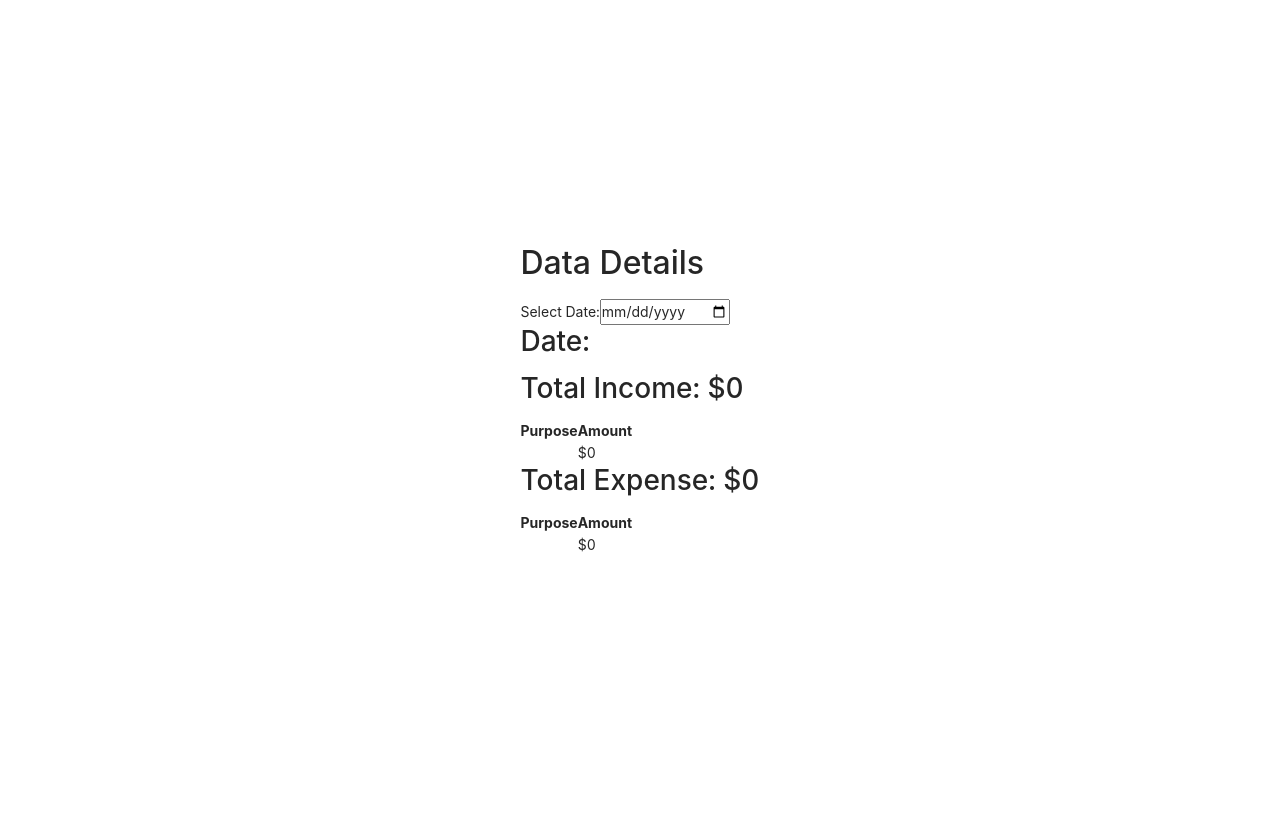
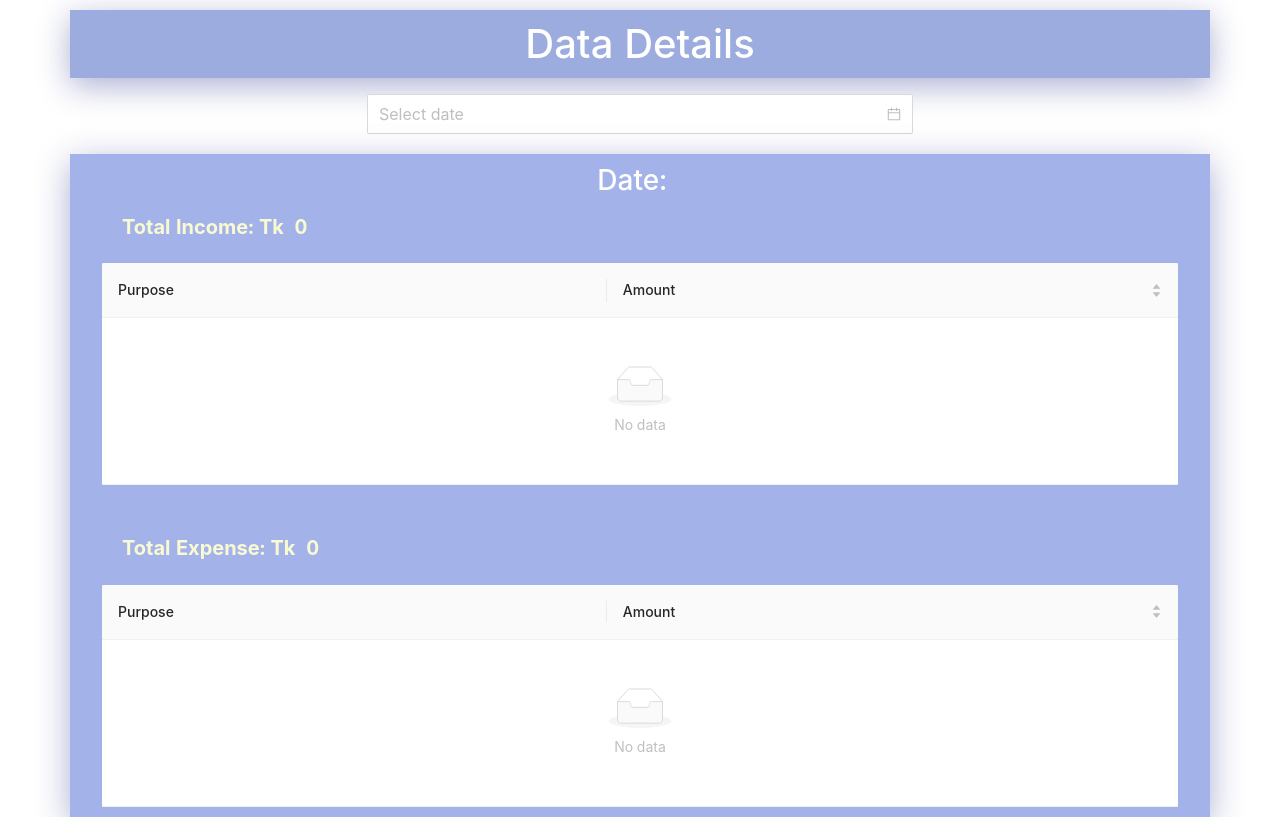
Before and after one commit to chaudhuree/expense-tracker-app, a React (Vite) app: page / in a window 1280 px wide. Built offline with nearby package versions, Linux system fonts and the light colour scheme.

Commit message:
DataDetails designing finished

```diff
--- a/src/App.css
+++ b/src/App.css
@@ -1,11 +1,48 @@
-*{
-  padding:0;
-  margin:0;
-  box-sizing:border-box;
+* {
+  padding: 0;
+  margin: 0;
+  box-sizing: border-box;
 }
-body{
+body {
   display: flex;
   justify-content: center;
-  align-items: center;
-  height: 100vh;
+  padding: 10px 15px;
+  min-height: 100vh;
+  width: 100%;
 }
+.heading {
+  /* background:#34388d91; */
+  padding: 10px 20px;
+  color: #fff;
+  background: rgba(50, 81, 185, 0.475);
+  box-shadow: 0 8px 32px 0 rgba(31, 38, 135, 0.37);
+  backdrop-filter: blur(2px);
+  -webkit-backdrop-filter: blur(2px);
+}
+
+.white-text{
+  color: #fff;
+  margin: 0 !important;
+}
+.data-showcase{
+  margin-top:20px;
+  padding: 10px 20px;
+  color: #fff;
+  background: rgba(61, 95, 209, 0.475);
+  box-shadow: 0 8px 32px 0 rgba(31, 38, 135, 0.37);
+  backdrop-filter: blur(2px);
+  -webkit-backdrop-filter: blur(2px);
+}
+.ant-picker-large{
+  width:100% !important;
+}
+
+.date-text{
+  color:#fcf6b4;
+}
+.text-total {
+  color: lightgoldenrodyellow;
+  font-weight: bold;
+  font-size: 20px;
+  padding-left: 20px;
+}
--- a/src/components/DataDetails.jsx
+++ b/src/components/DataDetails.jsx
@@ -1,12 +1,13 @@
-import React, { useState } from 'react';
-import { useContextData } from '../context/ExpenseTrackerContext';
+import { DatePicker, Table } from "antd";
+import React, { useState } from "react";
+import { useContextData } from "../context/ExpenseTrackerContext";
 
 const DataDetails = () => {
   const { data } = useContextData();
-  const [selectedDate, setSelectedDate] = useState('');
+  const [selectedDate, setSelectedDate] = useState("");
 
-  const handleDateChange = (e) => {
-    setSelectedDate(e.target.value);
+  const handleDateChange = (date, dateString) => {
+    setSelectedDate(dateString);
   };
 
   const getDataForSelectedDate = () => {
@@ -14,19 +15,69 @@ const DataDetails = () => {
   };
 
   const selectedData = getDataForSelectedDate();
+  console.log('selectedData', selectedData);
 
+
+
+  const columns = [
+    {
+      title: "Purpose",
+      dataIndex: "purpose",
+    },
+    {
+      title: "Amount",
+      dataIndex: "amount",
+      sorter: {
+        compare: (a, b) => a - b,
+        multiple: 2,
+      },
+    },
+  ];
+  const incomeData = selectedData?.income?.filter((item) => item.amount !== 0).map((incomeEntry, index) => ({
+    key: index,
+    purpose: incomeEntry.purpose,
+    amount: incomeEntry.amount,
+  }));
+  const expenseData = selectedData?.expense?.filter(item=>item.amount!==0).map((expenseEntry, index) => ({
+    key: index,
+    purpose: expenseEntry.purpose,
+    amount: expenseEntry.amount,
+  }));
+
+  const onChange = (pagination, filters, sorter, extra) => {
+    console.log("params", pagination, filters, sorter, extra);
+  };
   return (
-    <div>
-      <h2>Data Details</h2>
-      <label>
-        Select Date:
-        <input type="date" value={selectedDate} onChange={handleDateChange} />
-      </label>
+    <div className="container">
+      <div className="row text-center heading justify-content-center items-center mb-3">
+        <div className="col">
+          <h1 className="white-text"> Data Details</h1>
+        </div>
+      </div>
+      <div className="row">
+        <div className="col-6 offset-3 flex justify-content-center text-center">
+          <DatePicker size="large" onChange={handleDateChange} />
+        </div>
+      </div>
 
       {selectedData ? (
-        <div>
-          <h3>Date: {selectedData.date}</h3>
-          <h3>Total Income: ${selectedData.income.reduce((acc, curr) => acc + curr.amount, 0)}</h3>
+        <div className="row data-showcase d-flex justify-content-center">
+          <div className="col">
+            <h3 className="text-center text-white">
+              Date:
+              <span className="date-text mx-2">{selectedData.date}</span>
+            </h3>
+            <p className="text-total">
+              Total Income:  Tk &nbsp;
+              {selectedData.income.reduce((acc, curr) => acc + curr.amount, 0)}
+            </p>
+            <Table
+              columns={columns}
+              dataSource={incomeData}
+              onChange={onChange}
+              pagination={false}
+            />
+            {/*
              <table>
                <thead>
                  <tr>
@@ -43,7 +94,18 @@ const DataDetails = () => {
                  ))}
                </tbody>
              </table>
-          <h3>Total Expense: ${selectedData.expense.reduce((acc, curr) => acc + curr.amount, 0)}</h3>
+            */}
+            <p className="text-total mt-5">
+              Total Expense: Tk &nbsp;
+              {selectedData.expense.reduce((acc, curr) => acc + curr.amount, 0)}
+            </p>
+            <Table
+              columns={columns}
+              dataSource={expenseData}
+              onChange={onChange}
+              pagination={false}
+            />
+            {/*
              <table>
                <thead>
                  <tr>
@@ -60,10 +122,13 @@ const DataDetails = () => {
                  ))}
                </tbody>
              </table>
+            */}
+          </div>
         </div>
       ) : (
-        <p>No data available for the selected date.</p>
+        <p className="text-center fw-bold text-danger px-5 py-5">No data available for the selected date.</p>
       )}
+
     </div>
   );
 };
--- a/src/components/IncomeDataForm.jsx
+++ b/src/components/IncomeDataForm.jsx
@@ -21,7 +21,7 @@ const IncomeDataForm = () => {
   };
 
   const handleDateChange = (selectedDate) => {
-    // console.log('selectedDate', selectedDate);
+    console.log('selectedDate', selectedDate);
     // selectedDate 2023-07-07
     setDate(selectedDate);
   };
--- a/src/index.css
+++ b/src/index.css
@@ -1,69 +1,3 @@
-:root {
-  font-family: Inter, system-ui, Avenir, Helvetica, Arial, sans-serif;
-  line-height: 1.5;
-  font-weight: 400;
-
-  color-scheme: light dark;
-  color: rgba(255, 255, 255, 0.87);
-  background-color: #242424;
-
-  font-synthesis: none;
-  text-rendering: optimizeLegibility;
-  -webkit-font-smoothing: antialiased;
-  -moz-osx-font-smoothing: grayscale;
-  -webkit-text-size-adjust: 100%;
+#root{
+  width: 100% !important;
 }
-
-a {
-  font-weight: 500;
-  color: #646cff;
-  text-decoration: inherit;
-}
-a:hover {
-  color: #535bf2;
-}
-
-body {
-  margin: 0;
-  display: flex;
-  place-items: center;
-  min-width: 320px;
-  min-height: 100vh;
-}
-
-h1 {
-  font-size: 3.2em;
-  line-height: 1.1;
-}
-
-button {
-  border-radius: 8px;
-  border: 1px solid transparent;
-  padding: 0.6em 1.2em;
-  font-size: 1em;
-  font-weight: 500;
-  font-family: inherit;
-  background-color: #1a1a1a;
-  cursor: pointer;
-  transition: border-color 0.25s;
-}
-button:hover {
-  border-color: #646cff;
-}
-button:focus,
-button:focus-visible {
-  outline: 4px auto -webkit-focus-ring-color;
-}
-
-@media (prefers-color-scheme: light) {
-  :root {
-    color: #213547;
-    background-color: #ffffff;
-  }
-  a:hover {
-    color: #747bff;
-  }
-  button {
-    background-color: #f9f9f9;
-  }
-}
```
Also changed, not shown: src/components/rough.jsx (added). Lines whose indentation alone changed are shown as unchanged.
